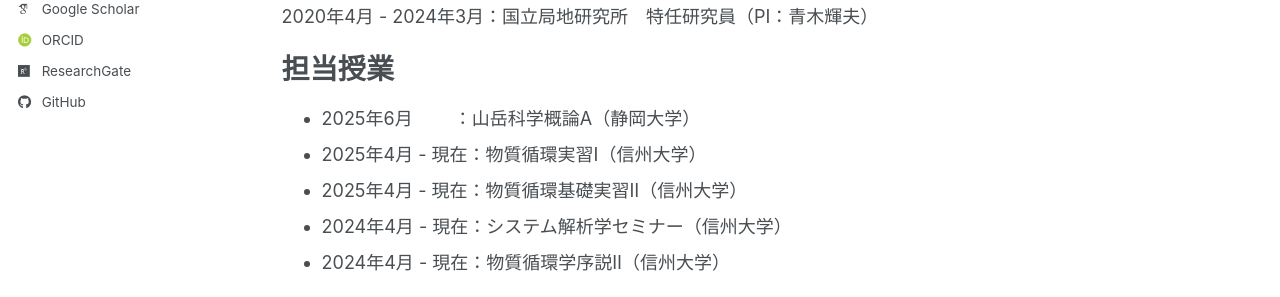
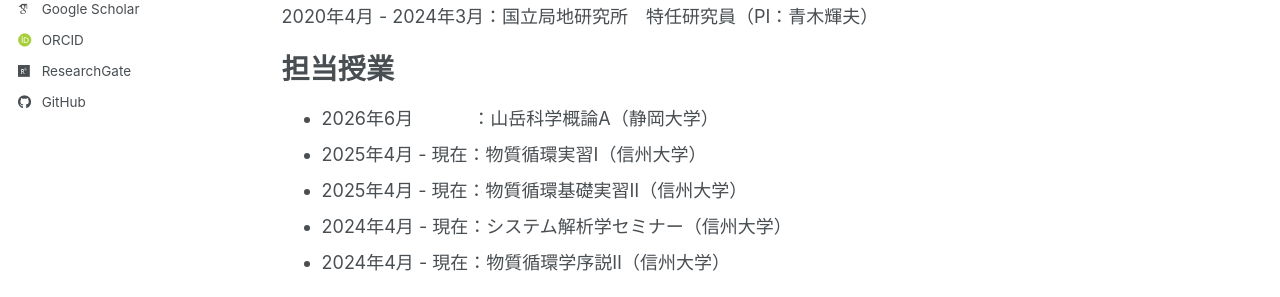
Before and after one commit to MotoshiNishimura/MotoshiNishimura.github.io, a Jekyll site: the page built from _pages/cv.md, in a window 1280 px wide and 1050 px high. Shown: the part 478-775 px from the top of the window. Built offline with Jekyll 4.4.1, drawn with Linux system fonts in a browser that asks for light colours; some web fonts are replaced; a script bundle is joined from its source files by our own code; library files that are not in the unit come from our copies.

Commit message:
Update cv.md

```diff
--- a/_pages/cv.md
+++ b/_pages/cv.md
@@ -25,7 +25,7 @@ redirect_from:
 
 担当授業
 ======
-* 2025年6月   　　：山岳科学概論A（静岡大学）
+* 2026年6月   　　　：山岳科学概論A（静岡大学）
 * 2025年4月 - 現在：物質循環実習Ⅰ（信州大学）
 * 2025年4月 - 現在：物質循環基礎実習Ⅱ（信州大学）
 * 2024年4月 - 現在：システム解析学セミナー（信州大学）
```
